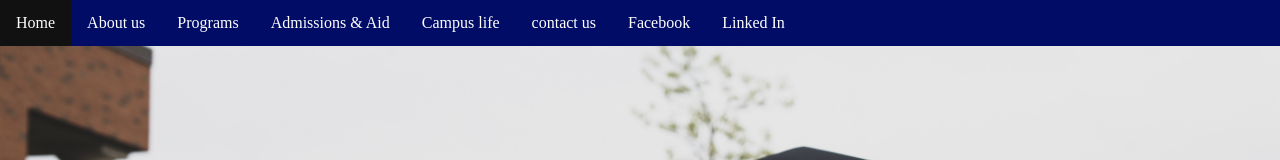
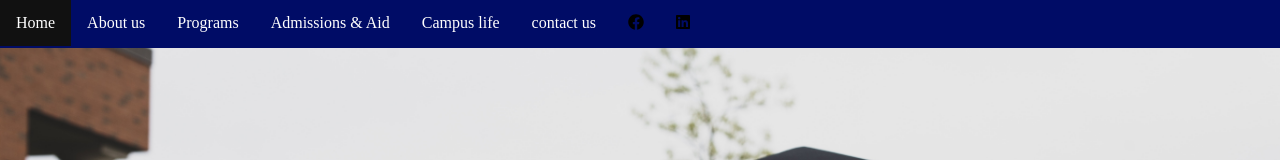
Before and after one commit to MatomeSelete/CollegeWebsite, a plain HTML site: page index.html in a window 1280 px wide. Shown: the top 160 px of the page. Drawn offline with Linux system fonts and the light colour scheme; files whose address does not match are found by name.

Commit message:
adding icons

```diff
--- a/index.html
+++ b/index.html
@@ -18,8 +18,16 @@
         <li><a href="#admissions&Aid">Admissions & Aid </a></li>
         <li><a href="#campusLife">Campus life</a></li>
         <li><a href="#contacts">contact us</a></li>
-        <li><a href="https://www.facebook.com/profile.php?id=100063569271738" target="_blank">Facebook</a></li>
-        <li><a href="#about">Linked In</a></li>
+        <li>
+          <a href="https://www.facebook.com/profile.php?id=100063569271738" target="_blank">
+            <svg xmlns="http://www.w3.org/2000/svg" height="1em" viewBox="0 0 512 512"><path d="M504 256C504 119 393 8 256 8S8 119 8 256c0 123.78 90.69 226.38 209.25 245V327.69h-63V256h63v-54.64c0-62.15 37-96.48 93.67-96.48 27.14 0 55.52 4.84 55.52 4.84v61h-31.28c-30.8 0-40.41 19.12-40.41 38.73V256h68.78l-11 71.69h-57.78V501C413.31 482.38 504 379.78 504 256z"/></svg>
+          </a>
+        </li>
+        <li>
+          <a href="#about">
+            <svg xmlns="http://www.w3.org/2000/svg" height="1em" viewBox="0 0 448 512"><!--! Font Awesome Free 6.4.0 by @fontawesome - https://fontawesome.com License - https://fontawesome.com/license (Commercial License) Copyright 2023 Fonticons, Inc. --><path d="M416 32H31.9C14.3 32 0 46.5 0 64.3v383.4C0 465.5 14.3 480 31.9 480H416c17.6 0 32-14.5 32-32.3V64.3c0-17.8-14.4-32.3-32-32.3zM135.4 416H69V202.2h66.5V416zm-33.2-243c-21.3 0-38.5-17.3-38.5-38.5S80.9 96 102.2 96c21.2 0 38.5 17.3 38.5 38.5 0 21.3-17.2 38.5-38.5 38.5zm282.1 243h-66.4V312c0-24.8-.5-56.7-34.5-56.7-34.6 0-39.9 27-39.9 54.9V416h-66.4V202.2h63.7v29.2h.9c8.9-16.8 30.6-34.5 62.9-34.5 67.2 0 79.7 44.3 79.7 101.9V416z"/></svg>
+          </a>
+        </li>
       </ul>
     </heat>
 
```
